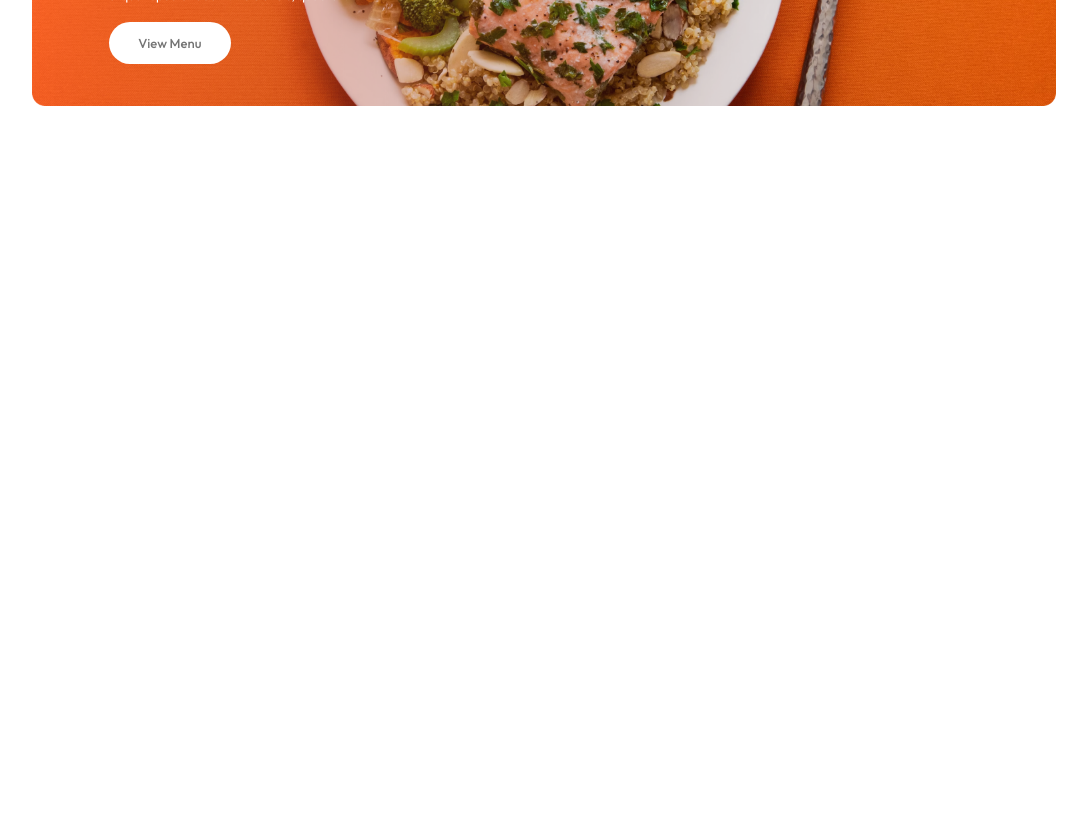
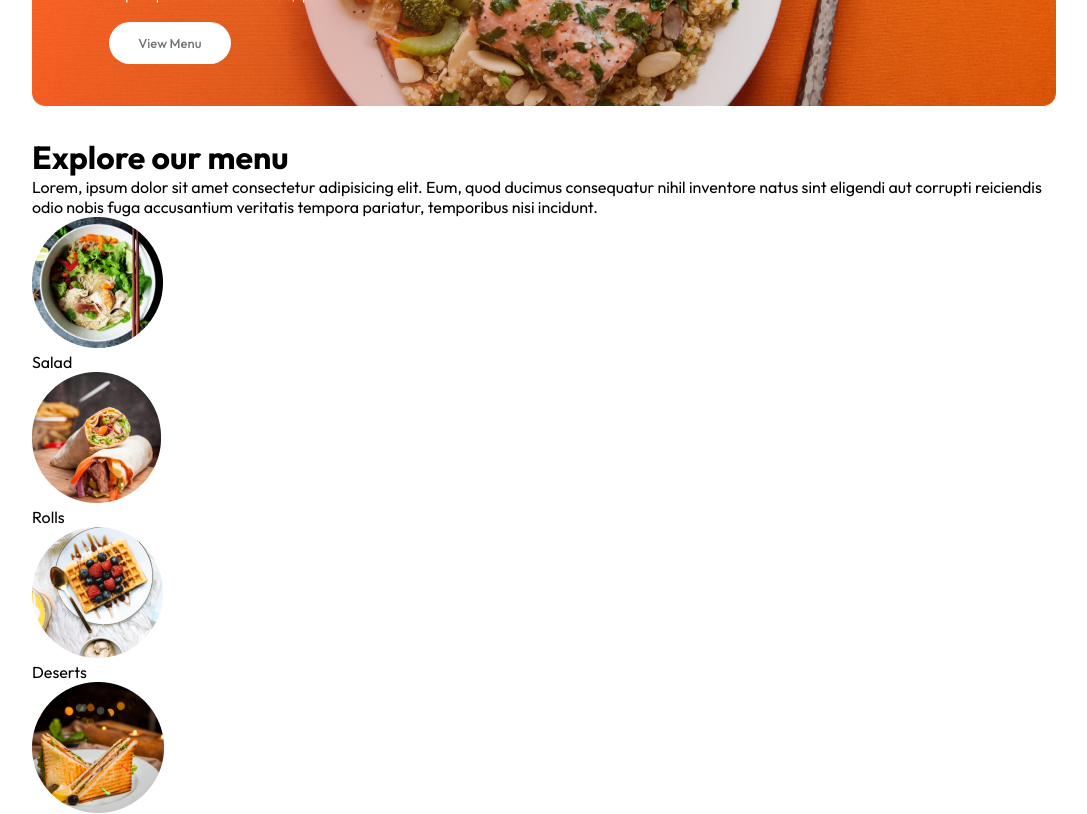
Before and after one commit to Nishara-Sewminie/Food-Order-System, a React (Vite) app in the folder frontend/: page / in a window 1280 px wide. Shown: the part 440-1254 px from the top of the page, without its empty margins (96-1183 px from the left). Before the commit the page ends 800 px from the top, so only its background shows below. Built offline with nearby package versions, Linux system fonts and the light colour scheme; a web font is replaced by a local one.

Commit message:
Explore-menu items added using map(without styles)

```diff
--- a/frontend/src/components/ExploreMenu/ExploreMenu.jsx
+++ b/frontend/src/components/ExploreMenu/ExploreMenu.jsx
@@ -4,8 +4,19 @@ import { menu_list } from '../../assets/assets'
 
 const ExploreMenu = () => {
   return (
-    <div>
-
+    <div className='explore-menu' id='explore-menu'>
+<h1>Explore our menu</h1>
+<p className='explore-menu-text'>Lorem, ipsum dolor sit amet consectetur adipisicing elit. Eum, quod ducimus consequatur nihil inventore natus sint eligendi aut corrupti reiciendis odio nobis fuga accusantium veritatis tempora pariatur, temporibus nisi incidunt.</p>
+<div className="explore-menu-list">
+  {menu_list.map((item,index)=>{
+    return (
+      <div key={index} className="explore-menu-list-item">
+        <img src={item.menu_image} alt='' />
+        <p>{item.menu_name}</p>
+      </div>
+    )
+  })}
+</div>
     </div>
   )
 }
--- a/frontend/src/pages/Home/Home.jsx
+++ b/frontend/src/pages/Home/Home.jsx
@@ -1,11 +1,13 @@
 import React from 'react';
 import './Home.css'
 import Header from '../../components/Header/Header';
+import ExploreMenu from '../../components/ExploreMenu/ExploreMenu';
 
 const Home = () => {
   return (
     <div>
       <Header/>
+      <ExploreMenu/>
     </div>
   )
 }
```
